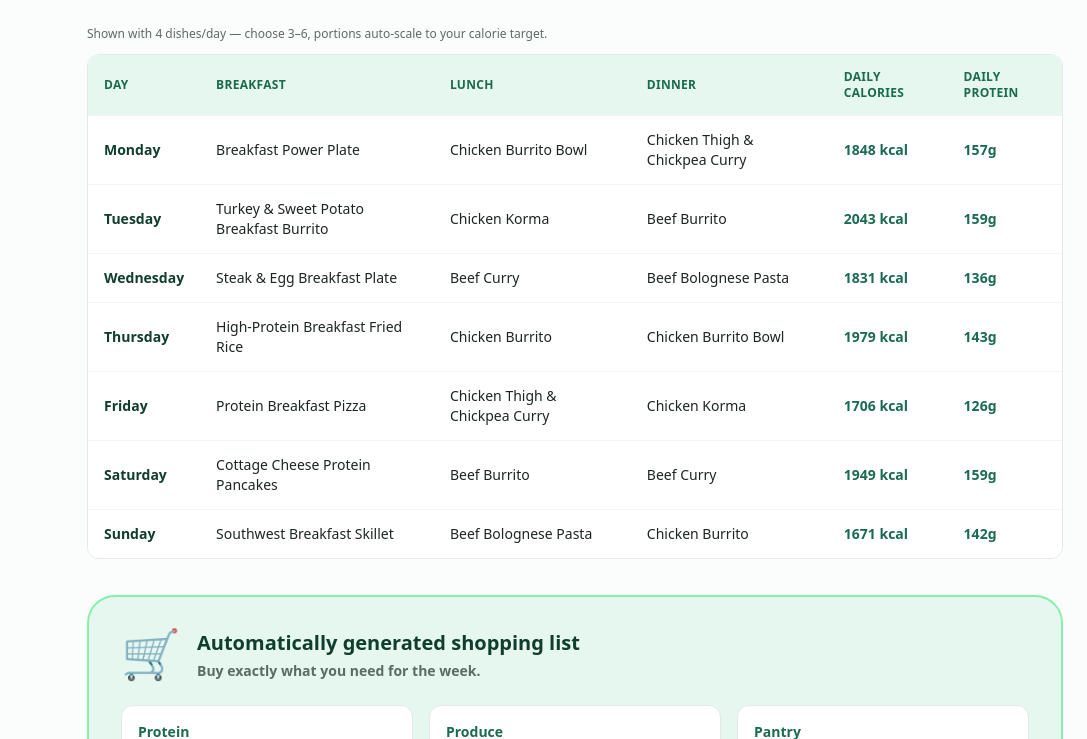
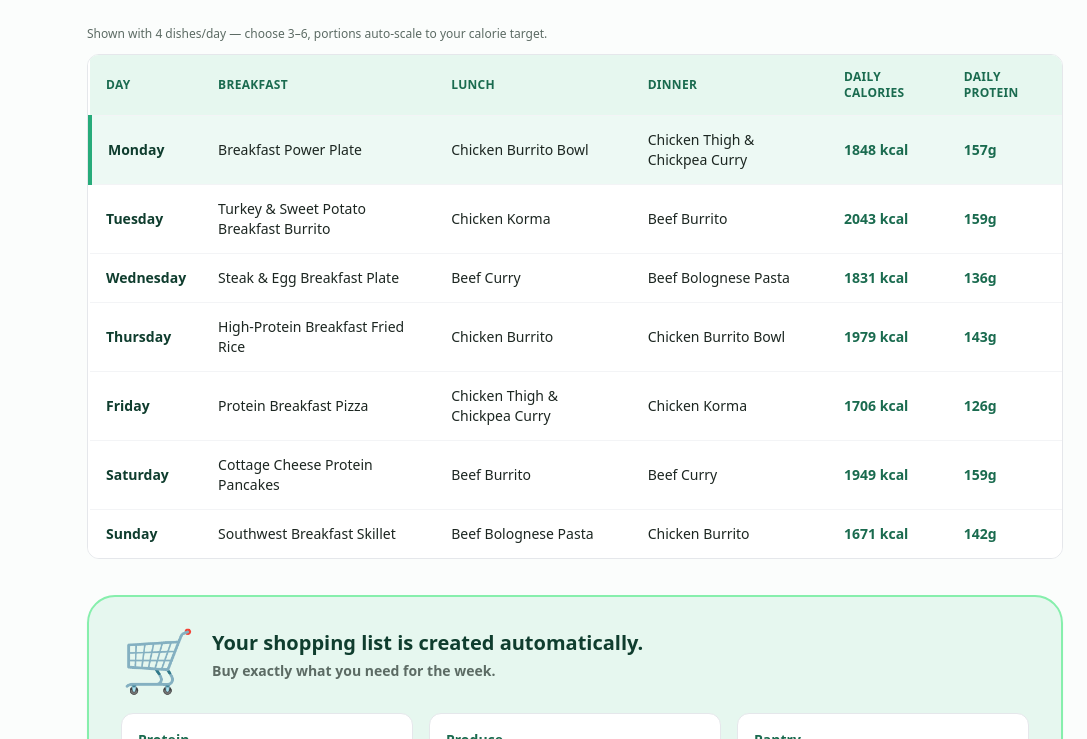
Before and after one commit to usario172332/youraifood-app, a Next.js app in the folder youraifood-app/: page / in a window 1280 px wide. Shown: the part 2854-3593 px from the top of the page, without its empty margins (193-1280 px from the left). Built offline with nearby package versions, Linux system fonts and the light colour scheme; no server answers.

Commit message:
Update SamplePlan.jsx

```diff
--- a/youraifood-app/components/SamplePlan.jsx
+++ b/youraifood-app/components/SamplePlan.jsx
@@ -155,9 +155,10 @@ export default function SamplePlan() {
                 const lunch = row.mainDishes?.[0] ? findRecipe(row.mainDishes[0].id) : null;
                 const dinner = row.mainDishes?.[1] ? findRecipe(row.mainDishes[1].id) : null;
                 const totals = dayTotals(row);
+                const isMonday = row.day === 'Monday';
                 return (
-                  <tr key={row.day} className="border-t border-gray-100">
-                    <td className="px-4 py-3.5 font-extrabold text-green-900">{row.day}</td>
+                  <tr key={row.day} className={`border-t border-gray-100 ${isMonday ? 'bg-green-50/70' : ''}`}>
+                    <td className={`px-4 py-3.5 font-extrabold text-green-900 ${isMonday ? 'border-l-4 border-l-green-500' : ''}`}>{row.day}</td>
                     <td className="px-4 py-3.5 text-ink">{breakfast?.name || '—'}</td>
                     <td className="px-4 py-3.5 text-ink">{lunch?.name || '—'}</td>
                     <td className="px-4 py-3.5 text-ink">{dinner?.name || '—'}</td>
@@ -170,11 +171,11 @@ export default function SamplePlan() {
           </table>
         </div>
 
-        <div className="mt-9 rounded-[28px] border-2 border-green-300 bg-green-50 p-8">
+        <div className="mt-9 rounded-[28px] border-2 border-green-300 bg-green-50 p-8 shadow-sm">
           <div className="flex items-start gap-4">
-            <span className="text-5xl">🛒</span>
+            <span className="text-6xl">🛒</span>
             <div>
-              <h3 className="text-xl font-extrabold text-green-900">Automatically generated shopping list</h3>
+              <h3 className="text-xl font-extrabold text-green-900">Your shopping list is created automatically.</h3>
               <p className="mt-1 text-sm font-semibold text-ink-soft">Buy exactly what you need for the week.</p>
             </div>
           </div>
```
